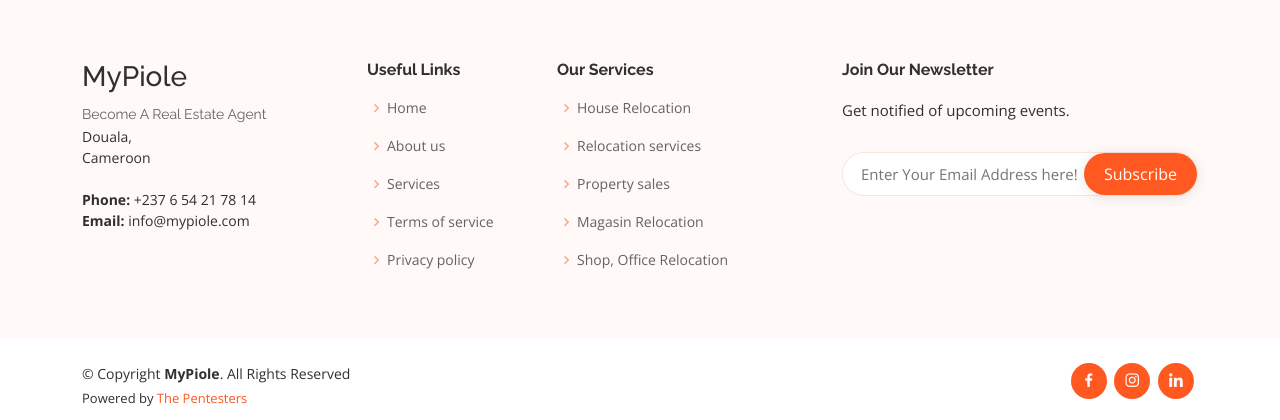
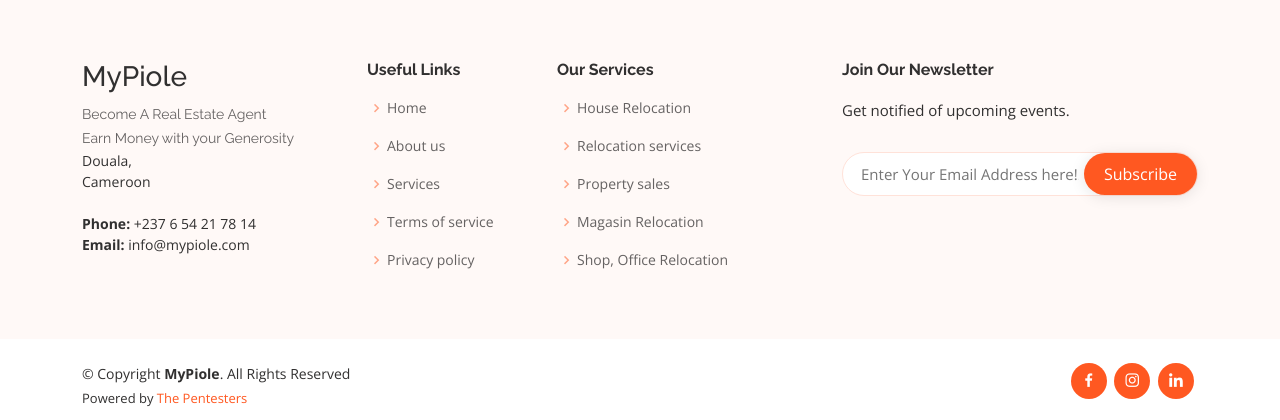
Before and after one commit to PennErnest/MyPiole, a PHP site: page / in a window 1280 px wide. Shown: the part 70-490 px from the top of the page. Run offline with PHP 8.4, Linux system fonts and the light colour scheme.

Commit message:
Design of MyPiole Footer

```diff
--- a/includes/footer.php
+++ b/includes/footer.php
@@ -7,7 +7,7 @@
 
       <div class="col-lg-3 col-md-6 footer-contact">
         <h3>MyPiole</h3>
-        <p><p>Become A Real Estate Agent</p>
+        <p><p>Become A Real Estate Agent <br>Earn Money with your Generosity</p>
           Douala, <br>
           Cameroon <br><br>
           <strong>Phone:</strong> +237 6 54 21 78 14<br>
```
